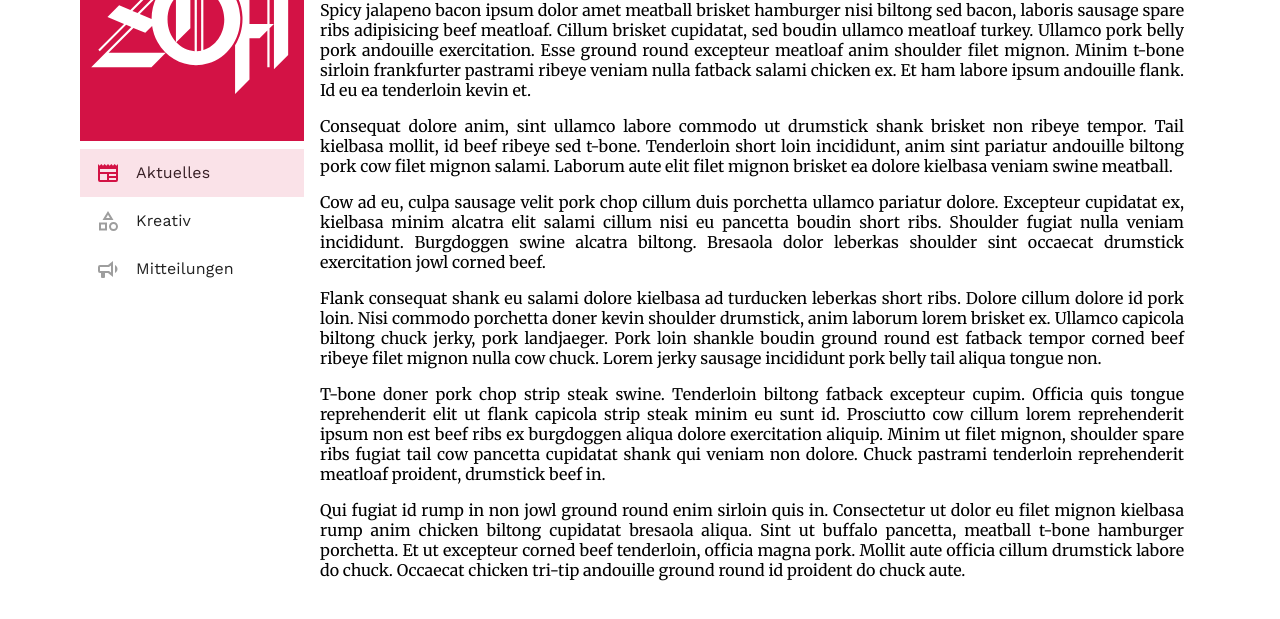
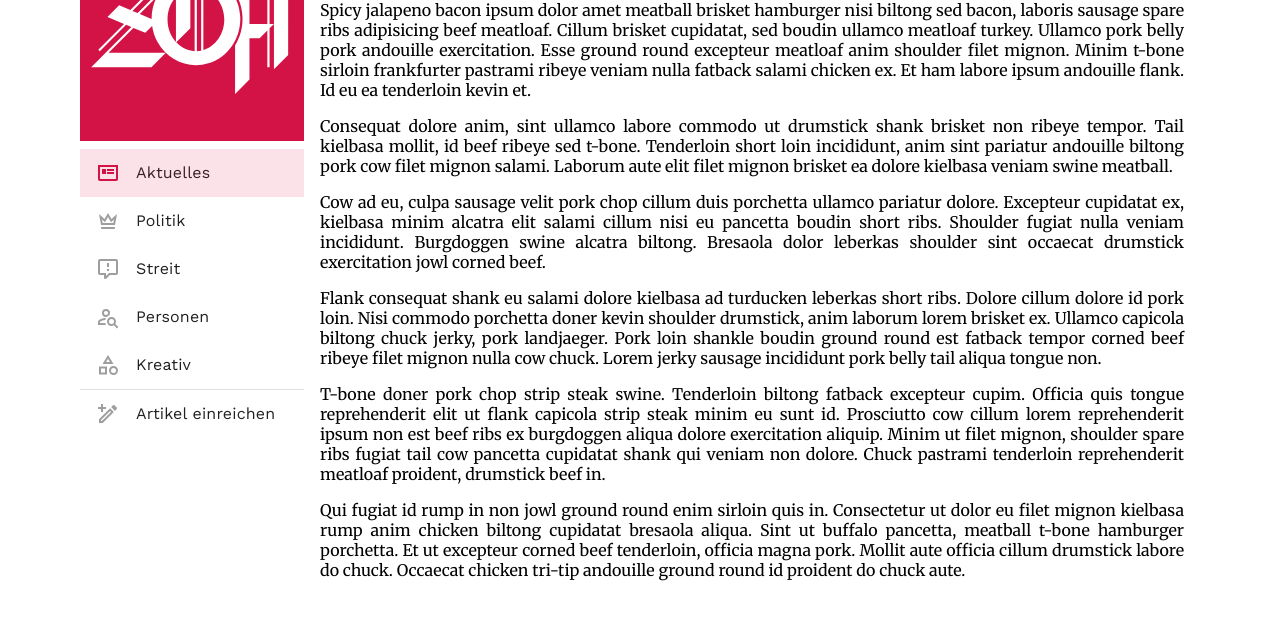
Before and after one commit to Zeitung-ohne-Akronym/web, a website: page docs/index.html in a window 1280 px wide. Shown: the part 99-718 px from the top of the page. Drawn offline with nearby package versions, Linux system fonts and the light colour scheme.

Commit message:
kategorien angepasst

```diff
--- a/docs/index.html
+++ b/docs/index.html
@@ -45,10 +45,37 @@
                         <span class="mdc-list-item__graphic" aria-hidden="true">
                             <svg style="width:24px;height:24px" viewBox="0 0 24 24">
                                 <path
-                                    d="M20,11H4V8H20M20,15H13V13H20M20,19H13V17H20M11,19H4V13H11M20.33,4.67L18.67,3L17,4.67L15.33,3L13.67,4.67L12,3L10.33,4.67L8.67,3L7,4.67L5.33,3L3.67,4.67L2,3V19A2,2 0 0,0 4,21H20A2,2 0 0,0 22,19V3L20.33,4.67Z" />
+                                    d="M20 6V18H4V6H20M22 4H2V18C2 18 2 20 4 20H20C20 20 22 20 22 18V4M10 13H6V8H10V13M18 13H11V11H18V13M18 10H11V8H18V10Z" />
                             </svg>
                         </span>
                         <span class="mdc-list-item__text">Aktuelles</span>
+                    </a>
+                    <a class="mdc-list-item" href="#">
+                        <span class="mdc-list-item__graphic" aria-hidden="true">
+                            <svg style="width:24px;height:24px" viewBox="0 0 24 24">
+                                <path
+                                    d="M12 8L15 13.2L18 10.5L17.3 14H6.7L6 10.5L9 13.2L12 8M12 4L8.5 10L3 5L5 16H19L21 5L15.5 10L12 4M19 18H5V19C5 19.6 5.4 20 6 20H18C18.6 20 19 19.6 19 19V18Z" />
+                            </svg>
+                        </span>
+                        <span class="mdc-list-item__text">Politik</span>
+                    </a>
+                    <a class="mdc-list-item" href="#">
+                        <span class="mdc-list-item__graphic" aria-hidden="true">
+                            <svg style="width:24px;height:24px" viewBox="0 0 24 24">
+                                <path
+                                    d="M9,22A1,1 0 0,1 8,21V18H4A2,2 0 0,1 2,16V4C2,2.89 2.9,2 4,2H20A2,2 0 0,1 22,4V16A2,2 0 0,1 20,18H13.9L10.2,21.71C10,21.9 9.75,22 9.5,22V22H9M10,16V19.08L13.08,16H20V4H4V16H10M13,10H11V6H13V10M13,14H11V12H13V14Z" />
+                            </svg>
+                        </span>
+                        <span class="mdc-list-item__text">Streit</span>
+                    </a>
+                    <a class="mdc-list-item" href="#">
+                        <span class="mdc-list-item__graphic" aria-hidden="true">
+                            <svg style="width:24px;height:24px" viewBox="0 0 24 24">
+                                <path
+                                    d="M10,13C9.65,13.59 9.36,14.24 9.19,14.93C6.5,15.16 3.9,16.42 3.9,17V18.1H9.2C9.37,18.78 9.65,19.42 10,20H2V17C2,14.34 7.33,13 10,13M10,4A4,4 0 0,1 14,8C14,8.91 13.69,9.75 13.18,10.43C12.32,10.75 11.55,11.26 10.91,11.9L10,12A4,4 0 0,1 6,8A4,4 0 0,1 10,4M10,5.9A2.1,2.1 0 0,0 7.9,8A2.1,2.1 0 0,0 10,10.1A2.1,2.1 0 0,0 12.1,8A2.1,2.1 0 0,0 10,5.9M15.5,12C18,12 20,14 20,16.5C20,17.38 19.75,18.21 19.31,18.9L22.39,22L21,23.39L17.88,20.32C17.19,20.75 16.37,21 15.5,21C13,21 11,19 11,16.5C11,14 13,12 15.5,12M15.5,14A2.5,2.5 0 0,0 13,16.5A2.5,2.5 0 0,0 15.5,19A2.5,2.5 0 0,0 18,16.5A2.5,2.5 0 0,0 15.5,14Z" />
+                            </svg>
+                        </span>
+                        <span class="mdc-list-item__text">Personen</span>
                     </a>
                     <a class="mdc-list-item" href="#">
                         <span class="mdc-list-item__graphic" aria-hidden="true">
@@ -59,7 +86,7 @@
                         </span>
                         <span class="mdc-list-item__text">Kreativ</span>
                     </a>
-                    <a class="mdc-list-item" href="#">
+                    <!--<a class="mdc-list-item" href="#">
                         <span class="mdc-list-item__graphic" aria-hidden="true">
                             <svg style="width:24px;height:24px" viewBox="0 0 24 24">
                                 <path
@@ -67,6 +94,16 @@
                             </svg>
                         </span>
                         <span class="mdc-list-item__text">Mitteilungen</span>
+                    </a>-->
+                    <hr class="mdc-list-divider">
+                    <a class="mdc-list-item" href="#">
+                        <span class="mdc-list-item__graphic" aria-hidden="true">
+                            <svg style="width:24px;height:24px" viewBox="0 0 24 24">
+                                <path
+                                    d="M14.1,9L15,9.9L5.9,19H5V18.1L14.1,9M17.7,3C17.5,3 17.2,3.1 17,3.3L15.2,5.1L18.9,8.9L20.7,7C21.1,6.6 21.1,6 20.7,5.6L18.4,3.3C18.2,3.1 17.9,3 17.7,3M14.1,6.2L3,17.2V21H6.8L17.8,9.9L14.1,6.2M7,2V5H10V7H7V10H5V7H2V5H5V2H7Z" />
+                            </svg>
+                        </span>
+                        <span class="mdc-list-item__text">Artikel einreichen</span>
                     </a>
                 </nav>
             </nav>
```
